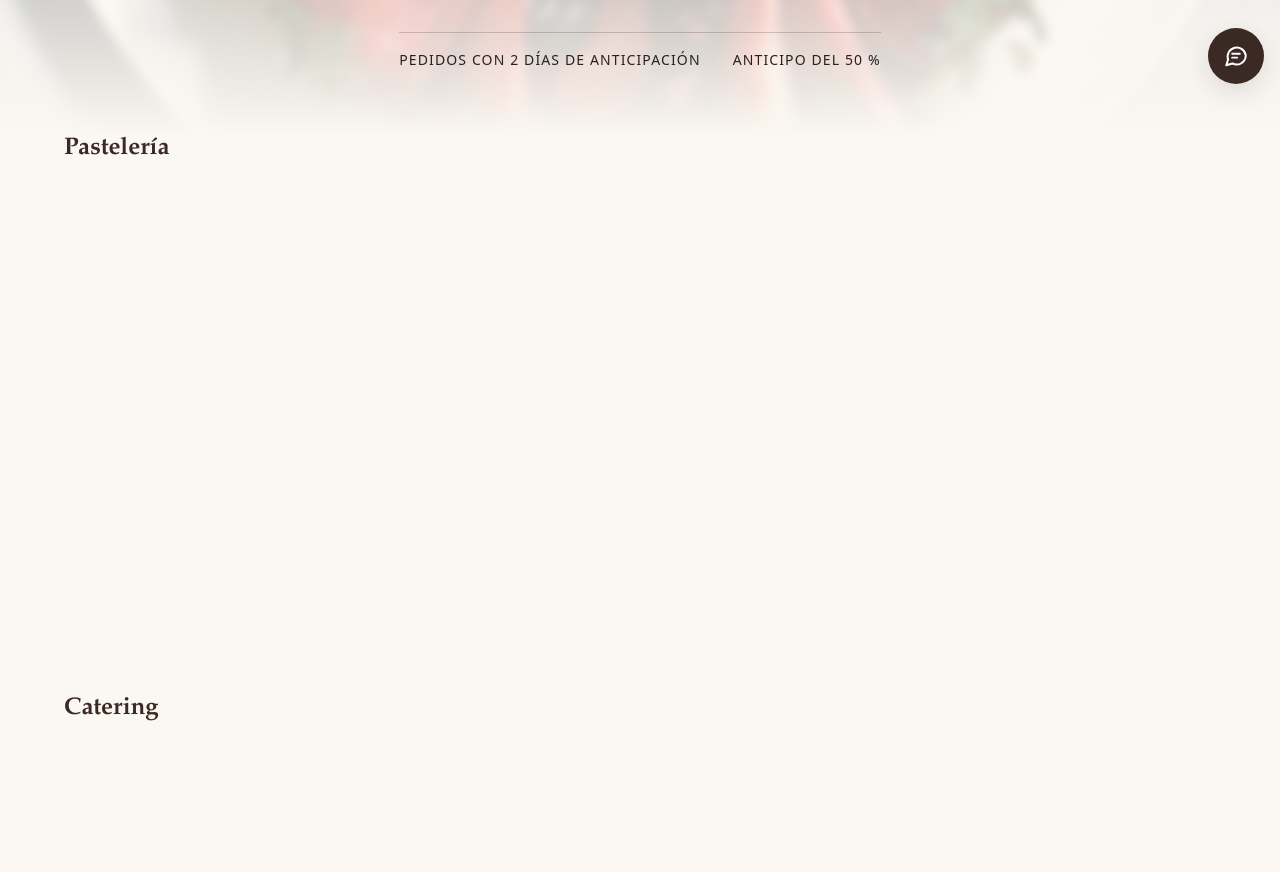
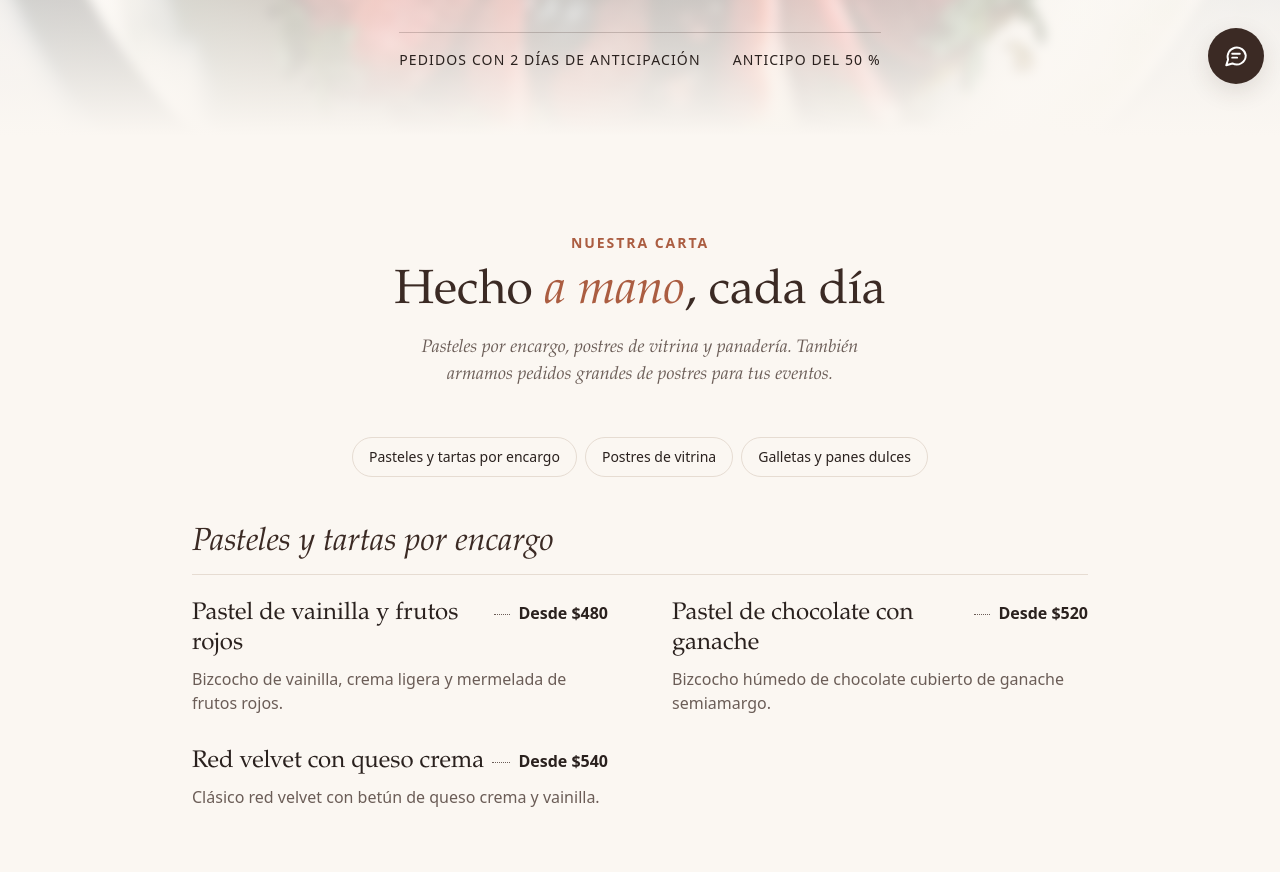
Before and after one commit to arqsam/restaurant-landing-template, a React (Vite) app: page / in a window 1280 px wide. Shown: the part 700-1572 px from the top of the page. Built offline with nearby package versions, Linux system fonts and the light colour scheme.

Commit message:
feat(#12): render menu section in App

```diff
--- a/src/App.tsx
+++ b/src/App.tsx
@@ -1,5 +1,7 @@
 import { Header } from "./components/Header/Header";
 import { Hero } from "./components/Hero/Hero";
+import { Menu } from "./components/Menu/Menu";
+import { SectionHeading } from "./components/SectionHeading/SectionHeading";
 import { WhatsAppButton } from "./components/WhatsAppButton/WhatsAppButton";
 import { site } from "./content/site";
 import { useBrandTheme } from "./hooks/useBrandTheme";
@@ -37,9 +39,26 @@ function App() {
           secondaryHref={`#${SECTION_IDS.menu}`}
         />
 
+        <section
+          id={SECTION_IDS.menu}
+          className="container section"
+          aria-labelledby="menu-titulo"
+        >
+          <SectionHeading
+            id="menu-titulo"
+            eyebrow={site.menuIntro.eyebrow}
+            title={site.menuIntro.title}
+            titleEmphasis={site.menuIntro.titleEmphasis}
+            subtitle={site.menuIntro.subtitle}
+          />
+          <Menu categories={site.menu} />
+        </section>
+
         {/* Marcadores temporales para probar la navegación; cada uno se
             reemplaza por su sección real en los Issues siguientes. */}
-        {links.map((link) => (
+        {links
+          .filter((link) => link.id !== SECTION_IDS.menu)
+          .map((link) => (
           <section
             key={link.id}
             id={link.id}
```
Also changed, not shown: 1 other file (tests, documents, lock files or other folders).
